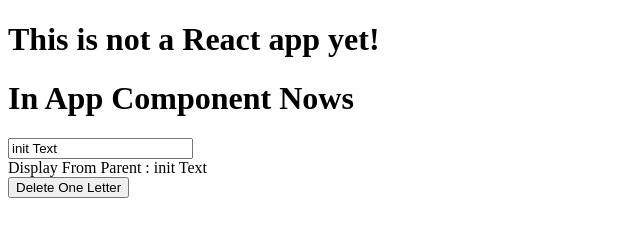
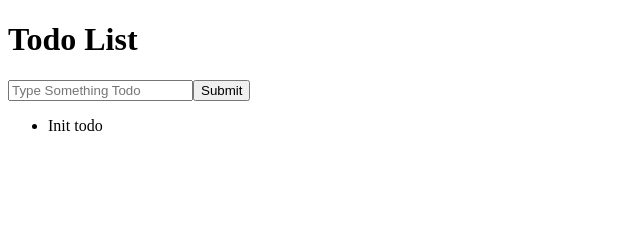
Before and after one commit to caiizilaz/react-tut, a React app: page / in a window 1280 px wide. Shown: the whole page, without its empty margins (0-640 px from the left). Built offline with nearby package versions, Linux system fonts and the light colour scheme.

Commit message:
not end p8

```diff
--- a/client/client.js
+++ b/client/client.js
@@ -1,8 +1,22 @@
 import React from 'react';
 import { render } from 'react-dom';
 import App from '../components/App';
+import configureStore from '../redux/store';
+import { Provider } from 'react-redux';
 
-render (
-    <App/>,
+let initialState = {
+    todos: [{
+        id: 0,
+        completed: false,
+        text: 'Init todo'
+    }]
+}
+
+let store = configureStore(initialState);
+
+render(
+    <Provider store={store}>
+        <App />
+    </Provider>,
     document.getElementById('app')
 )
--- a/client/index.html
+++ b/client/index.html
@@ -5,7 +5,6 @@
   <title>React Todo List</title>
 </head>
 <body>
-  <h1>This is not a React app yet!</h1>
   <div id="app"></div>
   <script src="bundle.js"></script>
 </body>
--- a/components/App.js
+++ b/components/App.js
@@ -1,16 +1,23 @@
 import React, { Component } from 'react';
-import TextInput from './TextInput';
+import TodoInput from './TodoInput';
+import TodoList from './TodoList';
+import { connect } from 'react-redux';
 
 class App extends Component {
 
     render() {
         return (
-            <div className="app">
-                <h1>In App Component Nows</h1>
-                <TextInput />
+            <div>
+                <h1>Todo List</h1>
+                <TodoInput />
+                <TodoList todos={this.props.todos} />
             </div>
         );
     }
 }
 
-export default App;
+function mapStateToProps(state) {
+    return state
+}
+
+export default connect(mapStateToProps)(App);
--- a/components/TextDisplay.js
+++ /dev/null
@@ -1,23 +0,0 @@
-import React, { Component } from 'react';
-
-class TextDisplay extends Component {
-
-    handleClick() {
-        console.log('click');
-        this.props.deleteLetter();
-    }
-
-    render() {
-        return (
-            <div>
-                <div>Display From Parent : {this.props.text}</div>
-                <button
-                    onClick={this.handleClick.bind(this)}>
-                    Delete One Letter
-                </button>
-            </div>
-        );
-    }
-}
-
-export default TextDisplay;
--- a/components/TextInput.js
+++ b/components/TodoInput.js
@@ -1,19 +1,13 @@
 import React, { Component } from 'react';
-import TextDisplay from './TextDisplay';
+import actions from '../redux/actions';
 
-class TextInput extends Component {
+class TodoInput extends Component {
 
     constructor(props, context) {
         super(props, context);
         this.state = {
-            inputText: 'init Text'
+            inputText: ''
         }
-    }
-
-    deleteLetter() {
-        this.setState({
-            inputText: this.state.inputText.substring(0, this.state.inputText.length - 1)
-        });
     }
 
     handleChange(e) {
@@ -22,22 +16,24 @@
         });
     }
 
+    handleSubmit(e) {
+        e.preventDefault();
+        this.props.dispatch(addTodo(this.state.inputText));
+    }
+
     render() {
         return (
             <div>
                 <input
                     type="text"
-                    placeholder="Insert Text"
+                    placeholder="Type Something Todo"
                     value={this.state.inputText}
                     onChange={this.handleChange.bind(this)}
                 />
-                <TextDisplay
-                    text={this.state.inputText}
-                    deleteLetter={this.deleteLetter.bind(this)}
-                />
+                <button onClick={this.handleSubmit.bind(this)}>Submit</button>
             </div>
         );
     }
 }
 
-export default TextInput;
+export default TodoInput;
--- /dev/null
+++ b/components/TodoList.js
@@ -0,0 +1,19 @@
+import React, { Component } from 'react';
+
+class TodoList extends Component {
+    render() {
+        return (
+            <div>
+                <ul>
+                    {
+                        this.props.todos.map((todo) => {
+                            return <li key={todo.id}>{todo.text}</li>
+                        })
+                    }
+                </ul>
+            </div>
+        );
+    }
+}
+
+export default TodoList;
--- a/package.json
+++ b/package.json
@@ -16,6 +16,9 @@
     "express": "^4.13.4",
     "react": "^0.14.7",
     "react-dom": "^0.14.7",
+    "react-redux": "^5.0.5",
+    "redux": "^3.6.0",
+    "redux-logger": "^3.0.6",
     "webpack": "^1.12.13",
     "webpack-dev-middleware": "^1.10.2",
     "webpack-hot-middleware": "^2.18.0"
--- /dev/null
+++ b/redux/actions.js
@@ -0,0 +1,12 @@
+let actions = {
+    addTodo: function(text){
+        return {
+            type: 'ADD_TODO',
+            text: text
+        }
+    }
+}
+
+export default actions;
+
+//store.dispatch(addTodo('some text'));
--- /dev/null
+++ b/redux/reducer.js
@@ -0,0 +1,20 @@
+function getId(state) {
+    return state.todos.reducer((maxId, Todo) => {
+        return Math.max(todo.is, maxId)
+    }, -1) + 1
+}
+
+export default function reducer(state, action) {
+    switch (action.type) {
+        case 'ADD_TODO':
+            Object.assign({}, state, {
+                todos: [{
+                    text: action.text,
+                    completed: false,
+                    id: getId(state)
+                }, ...state.todos]
+            })
+        default:
+            return state;
+    }
+};
--- /dev/null
+++ b/redux/store.js
@@ -0,0 +1,11 @@
+import { applyMiddleware, compose, createStore } from 'redux';
+import reducer from './reducer';
+import { createLogger } from 'redux-logger';
+
+let finalCreateStore = compose(
+    applyMiddleware(createLogger())
+)(createStore)
+
+export default function configureStore(initialState = { todo: [] }) {
+    return finalCreateStore(reducer, initialState);
+}
```
